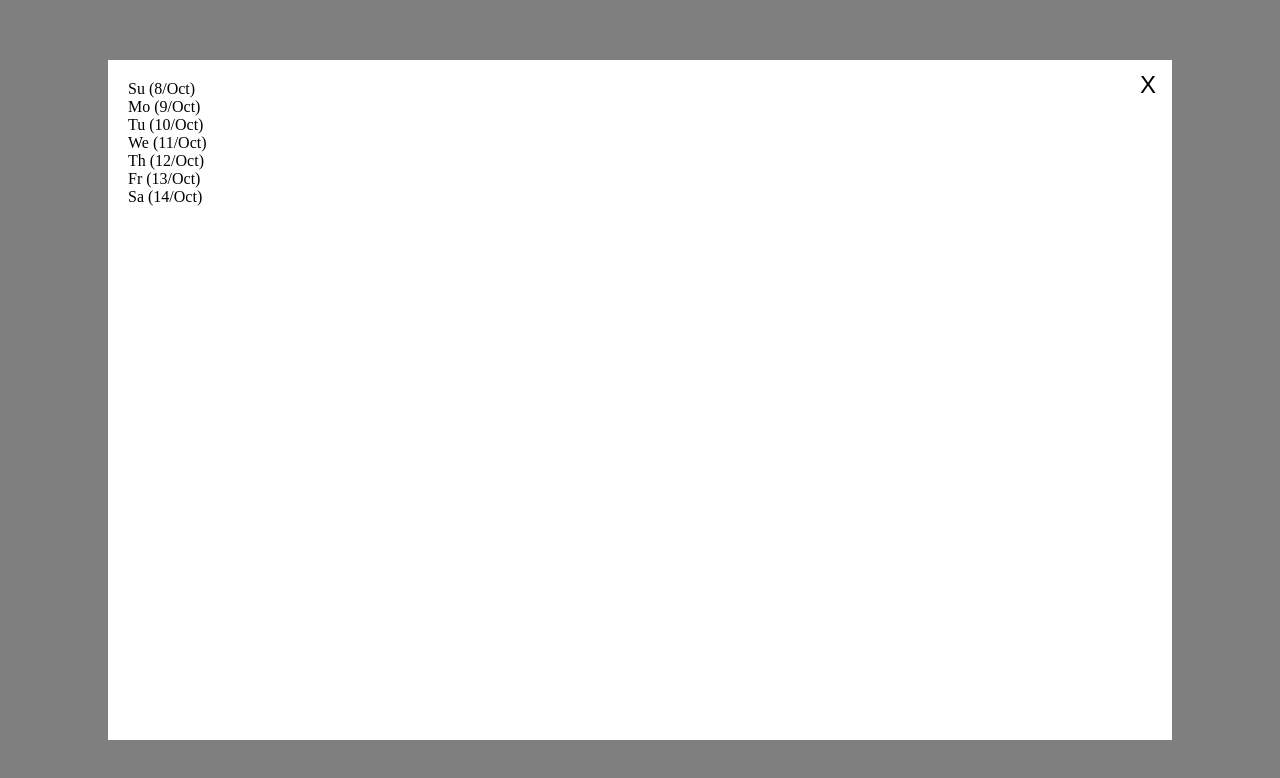
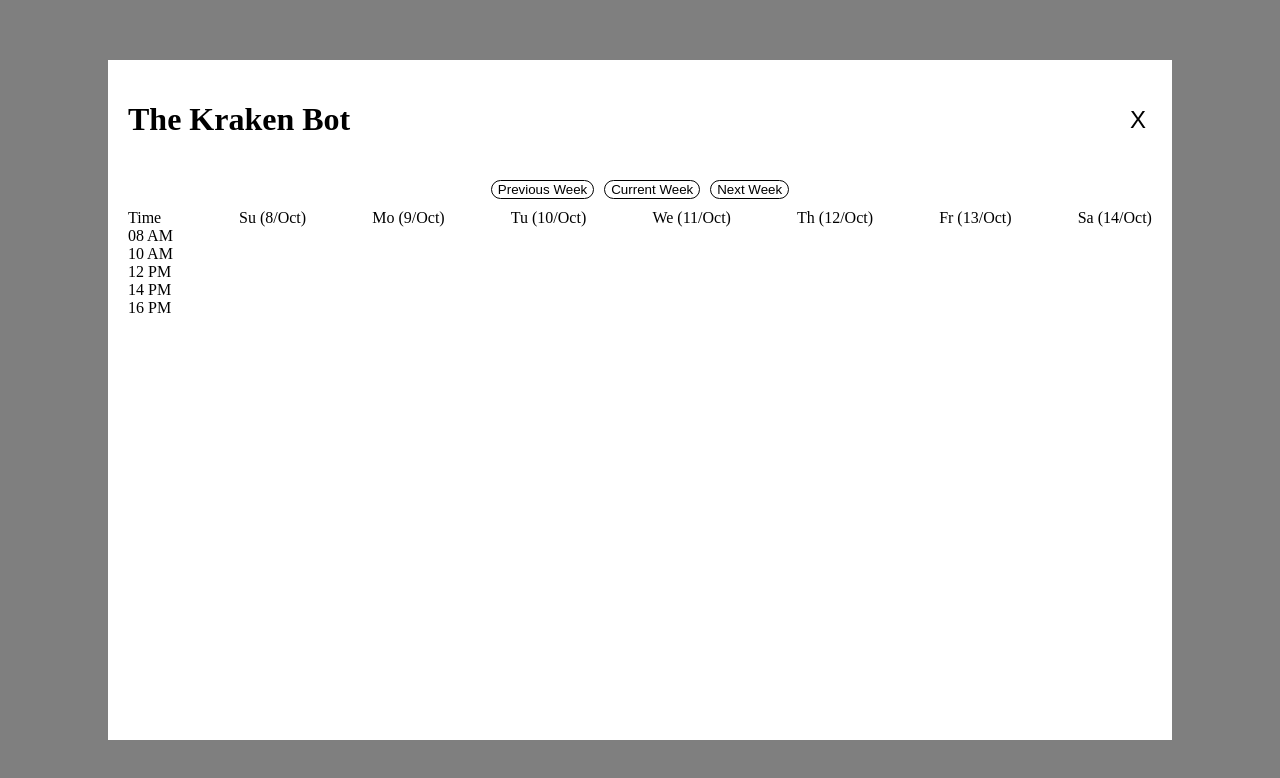
Before and after one commit to SplinterDev/splinterdev.github.io, a React (Vite) app in the folder tkl/: page / in a window 1280 px wide. Shown: the top 778 px of the page. Built offline with nearby package versions, Linux system fonts and the light colour scheme; no server answers.

Commit message:
Create schedule table

```diff
--- /dev/null
+++ b/tkl/src/components/Button.tsx
@@ -0,0 +1,16 @@
+import styled from 'styled-components';
+
+export const Button = styled.button`
+  background-color: transparent;
+  border: 1px solid black;
+  border-radius: 15px;
+  cursor: pointer;
+
+  &:hover {
+    background-color: #f2f2f2;
+  }
+
+  &:active {
+    background-color: #e0e0e0;
+  }
+`;
--- a/tkl/src/components/Kraken.tsx
+++ b/tkl/src/components/Kraken.tsx
@@ -1,15 +1,8 @@
 import { useEffect } from 'react';
 import usePostsStore from '../stores/posts';
 import ScheduleTable from './ScheduleTable';
-import Spinner from './Spinner';
 import styled from 'styled-components';
-
-const LoadingContainer = styled.div`
-  display: flex;
-  justify-content: center;
-  align-items: center;
-  background-color: white;
-`;
+import Loader from './Loader';
 
 const KrakenContainer = styled.div`
   position: fixed;
@@ -25,10 +18,14 @@ const KrakenContainer = styled.div`
   padding: 20px;
 `;
 
+const Header = styled.div`
+  display: flex;
+  justify-content: space-between;
+  align-items: center;
+  margin-bottom: 20px;
+`;
+
 const CloseButton = styled.button`
-  position: absolute;
-  top: 10px;
-  right: 10px;
   font-size: 1.5rem;
   background-color: transparent;
   border: none;
@@ -40,7 +37,7 @@ type Props = {
 };
 
 const Kraken = ({ onClose }: Props) => {
-  const { isReady, posts, bootUp } = usePostsStore();
+  const { isReady, bootUp } = usePostsStore();
 
   useEffect(() => {
     bootUp();
@@ -49,19 +46,18 @@ const Kraken = ({ onClose }: Props) => {
   if (!isReady) {
     return (
       <KrakenContainer>
-        <LoadingContainer>
-          <Spinner />
-          <span style={{ marginLeft: '5px' }}>Summoning the Kraken...</span>
-        </LoadingContainer>
+        <Loader message="Summoning the Kraken..." />
       </KrakenContainer>
     );
   }
 
-  console.log(posts);
-
   return (
     <KrakenContainer>
-      <CloseButton onClick={onClose}>X</CloseButton>
+      <Header>
+        <h1>The Kraken Bot</h1>
+        <CloseButton onClick={onClose}>X</CloseButton>
+      </Header>
+
       <ScheduleTable />
     </KrakenContainer>
   );
--- /dev/null
+++ b/tkl/src/components/Layout.tsx
@@ -0,0 +1,51 @@
+import styled from 'styled-components';
+
+type AlignItems = 'stretch' | 'flex-start' | 'flex-end' | 'center' | 'baseline';
+type JustifyContent =
+  | 'flex-start'
+  | 'flex-end'
+  | 'center'
+  | 'space-between'
+  | 'space-around'
+  | 'space-evenly';
+
+type FlexProps = {
+  alignItems?: AlignItems;
+  justifyContent?: JustifyContent;
+  gap?: string;
+  p?: string;
+  pt?: string;
+  pb?: string;
+  pl?: string;
+  pr?: string;
+  m?: string;
+  mt?: string;
+  mb?: string;
+  ml?: string;
+  mr?: string;
+};
+
+const FlexComponent = styled.div<FlexProps>`
+  display: flex;
+  align-items: ${(props) => props.alignItems || 'stretch'};
+  justify-content: ${(props) => props.justifyContent || 'flex-start'};
+  gap: ${(props) => props.gap || '0'};
+  padding: ${(props) => props.p || '0'};
+  padding-top: ${(props) => props.pt || '0'};
+  padding-bottom: ${(props) => props.pb || '0'};
+  padding-left: ${(props) => props.pl || '0'};
+  padding-right: ${(props) => props.pr || '0'};
+  margin: ${(props) => props.m || '0'};
+  margin-top: ${(props) => props.mt || '0'};
+  margin-bottom: ${(props) => props.mb || '0'};
+  margin-left: ${(props) => props.ml || '0'};
+  margin-right: ${(props) => props.mr || '0'};
+`;
+
+export const Column = styled(FlexComponent)`
+  flex-direction: column;
+`;
+
+export const Row = styled(FlexComponent)`
+  flex-direction: row;
+`;
--- /dev/null
+++ b/tkl/src/components/Loader.tsx
@@ -0,0 +1,24 @@
+import styled from 'styled-components';
+import Spinner from './Spinner';
+
+const LoadingContainer = styled.div`
+  display: flex;
+  justify-content: center;
+  align-items: center;
+  background-color: white;
+`;
+
+type Props = {
+  message?: string;
+};
+
+const Loader = ({ message }: Props) => {
+  return (
+    <LoadingContainer>
+      <Spinner />
+      {!!message && <span style={{ marginLeft: '5px' }}>{message}</span>}
+    </LoadingContainer>
+  );
+};
+
+export default Loader;
--- a/tkl/src/components/ScheduleTable.tsx
+++ b/tkl/src/components/ScheduleTable.tsx
@@ -1,14 +1,35 @@
 import dayjs from 'dayjs';
 import { getSlotsForCurrentWeek } from '../utils/date';
+import { useState } from 'react';
+import { Button } from './Button';
+import { Row } from './Layout';
 
 const ScheduleTable = () => {
-  const slots = getSlotsForCurrentWeek(0);
+  const [weekOffset, setWeekOffset] = useState(0);
+
+  const slots = getSlotsForCurrentWeek(weekOffset);
+  console.log(slots);
 
   return (
     <div>
-      {slots.map((day) => {
-        return <div>{dayjs(day[0]).format('dd (D/MMM)')}</div>;
-      })}
+      <Row justifyContent="center" gap="10px" mb="10px">
+        <Button onClick={() => setWeekOffset(weekOffset - 1)}>
+          Previous Week
+        </Button>
+        <Button onClick={() => setWeekOffset(0)}>Current Week</Button>
+        <Button onClick={() => setWeekOffset(weekOffset + 1)}>Next Week</Button>
+      </Row>
+      <Row justifyContent="space-between" gap="10px">
+        <div>
+          <div>Time</div>
+          {slots[0].map((time) => {
+            return <div>{dayjs(time).format('HH A')}</div>;
+          })}
+        </div>
+        {slots.map((day) => {
+          return <div>{dayjs(day[0]).format('dd (D/MMM)')}</div>;
+        })}
+      </Row>
     </div>
   );
 };
--- a/tkl/src/utils/date.ts
+++ b/tkl/src/utils/date.ts
@@ -6,8 +6,13 @@ function getCurrentWeek(weekOffset = 0) {
   curr.setTime(curr.getTime() + weekOffset * 7 * 24 * 60 * 60 * 1000); // add weekOffset number of weeks
   let first = curr.getDate() - curr.getDay(); // First day is the day of the month - the day of the week
   let last = first + 6; // last day is the first day + 6
-  let firstday = new Date(curr.setDate(first));
-  let lastday = new Date(curr.setDate(last));
+
+  let firstday = new Date();
+  firstday.setFullYear(curr.getFullYear(), curr.getMonth(), first);
+
+  let lastday = new Date();
+  lastday.setFullYear(curr.getFullYear(), curr.getMonth(), last);
+
   return [firstday, lastday];
 }
 
@@ -27,8 +32,16 @@ export function getSlotsForCurrentWeek(weekOffset = 0): Week {
   const week: Week = [];
   const [firstDay, lastDay] = getCurrentWeek(weekOffset);
 
-  for (let i = firstDay.getDate(); i <= lastDay.getDate(); i++) {
-    const date = new Date(firstDay.getFullYear(), firstDay.getMonth(), i);
+  const diffDays = Math.ceil(
+    (lastDay.getTime() - firstDay.getTime()) / (1000 * 60 * 60 * 24)
+  );
+
+  for (let i = 0; i <= diffDays; i++) {
+    const date = new Date(
+      firstDay.getFullYear(),
+      firstDay.getMonth(),
+      firstDay.getDate() + i
+    );
 
     const daySlots = SLOTS.map((slot) => {
       const utcTime = getUTCTime(date, slot);
```
Also changed, not shown: 1 other file (tests, documents, lock files or other folders).
